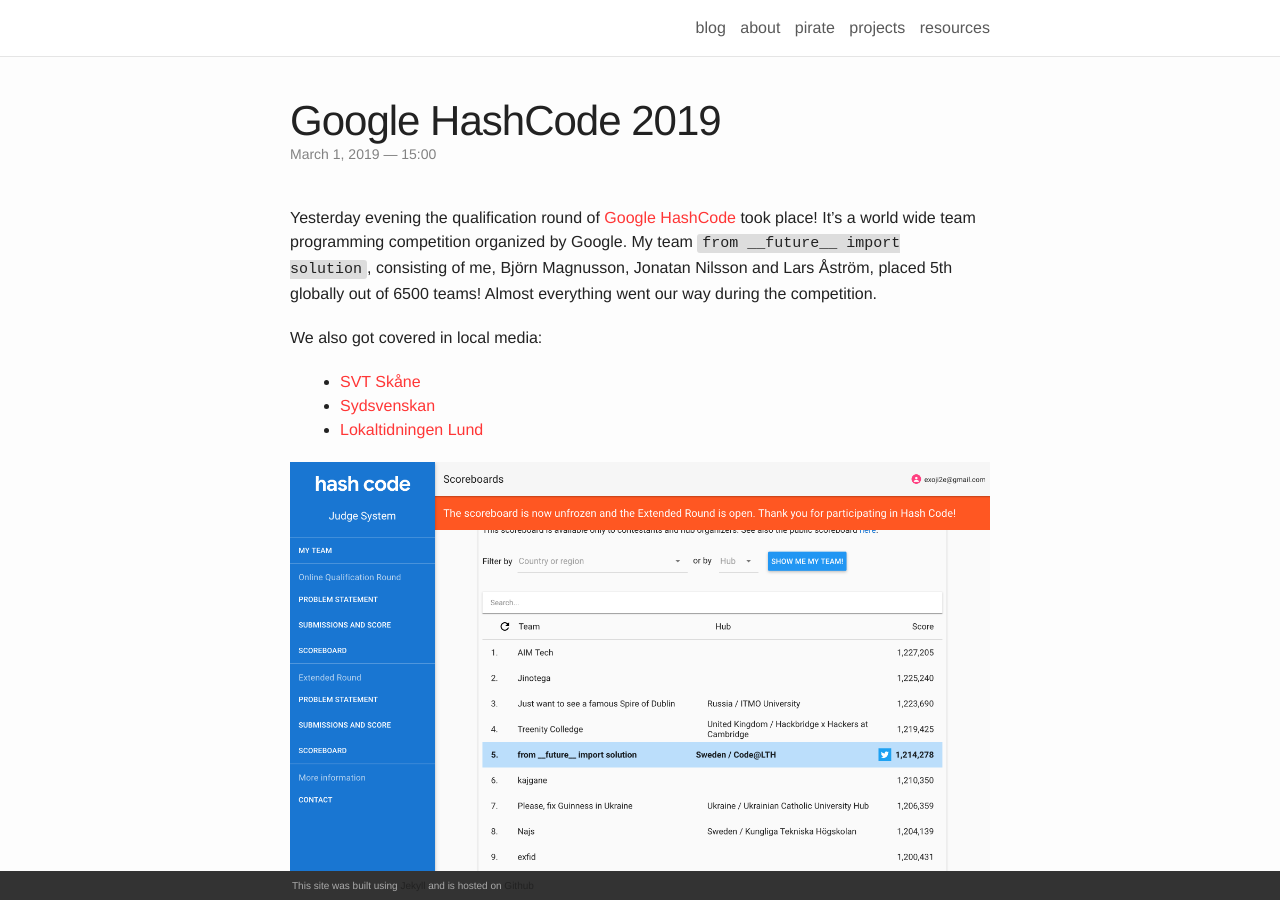
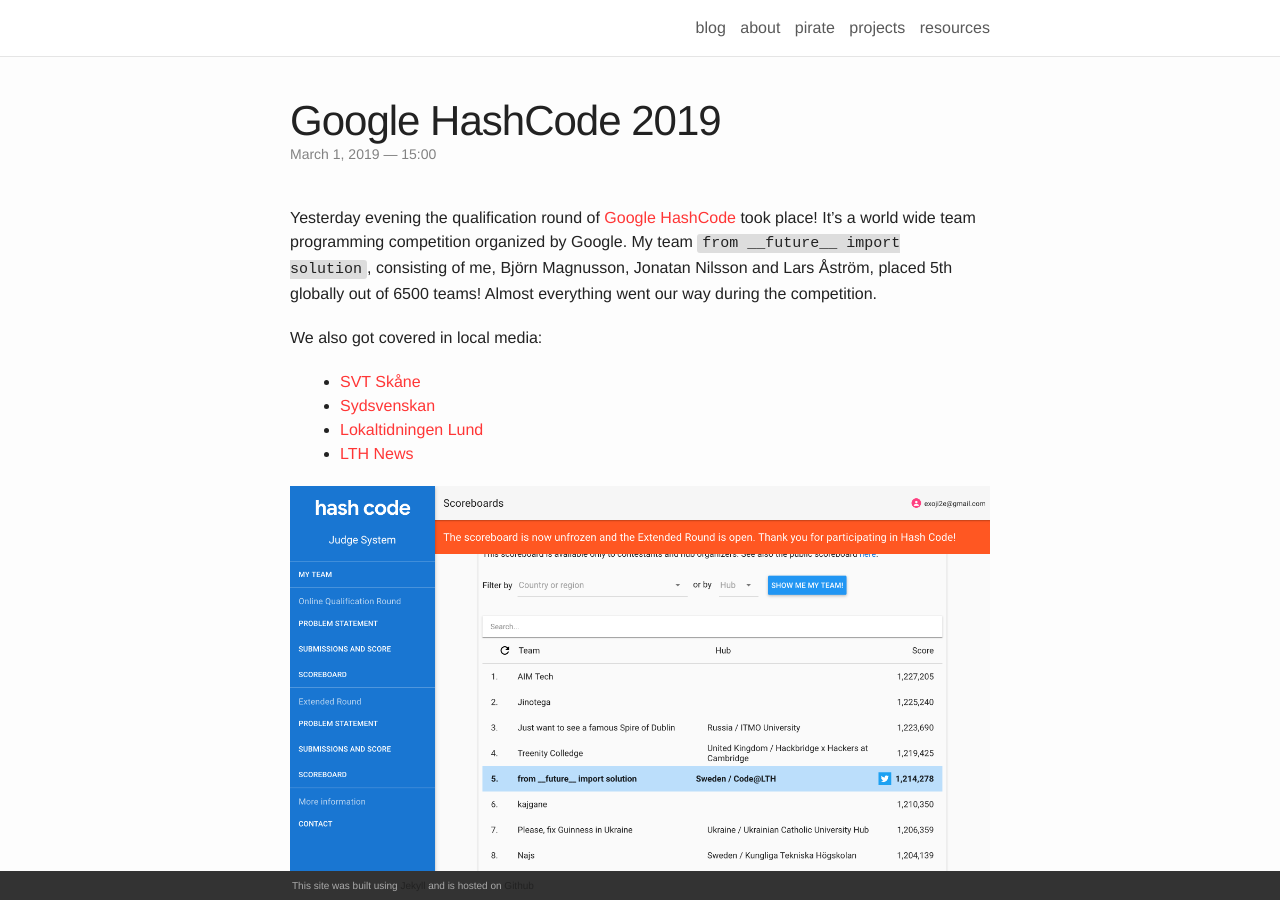
Before and after one commit to exoji2e/exoji2e.github.com, a Jekyll site: the page built from _posts/2019-03-01-hashcode.md, in a window 1280 px wide and 900 px high. Built offline with Jekyll 4.4.1, drawn with Linux system fonts in a browser that asks for light colours; nearby versions of some CDN libraries.

Commit message:
add link to LTH-article

```diff
--- a/_posts/2019-03-01-hashcode.md
+++ b/_posts/2019-03-01-hashcode.md
@@ -11,6 +11,7 @@
 - [SVT Skåne](https://www.svt.se/nyheter/lokalt/skane/programeringslag-fran-lund-vann-stora-internationella-framgangar)
 - [Sydsvenskan](https://www.sydsvenskan.se/2019-03-03/lundalag-fick-topplacering-i-varldens-storsta-tavling-i)
 - [Lokaltidningen Lund](http://lund.lokaltidningen.se/nyheter/2019-03-01/-Lundalag-i-topp-vid-v%C3%A4rldsomsp%C3%A4nnande-Googlet%C3%A4vling-4302346.html)
+- [LTH News](http://www.lth.se/article/?tx_news_pi1%5Bnews%5D=24373&cHash=db41b197e834977347e19a86629ab034)
 
 ![scoreboard](/img/2019/20190301-hashcode-scoreboard.png){: width="100%"}
 
```
